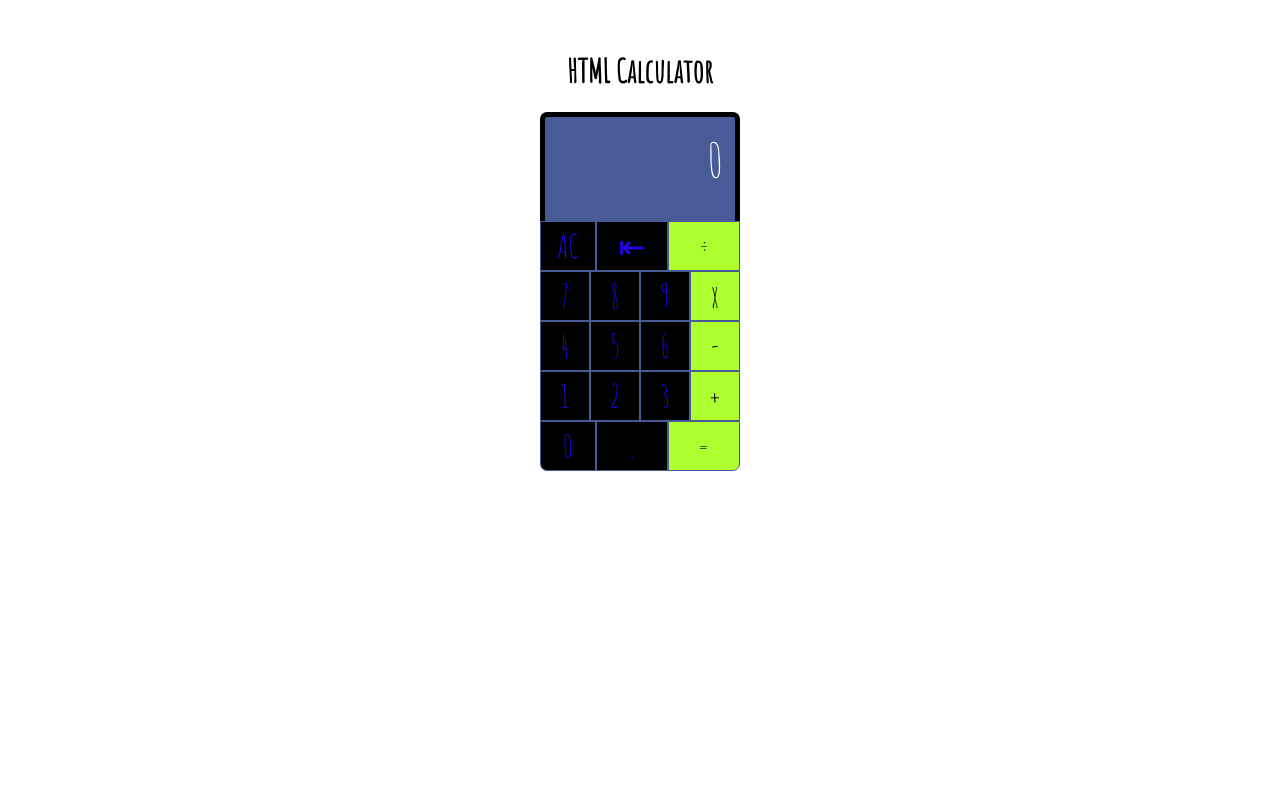
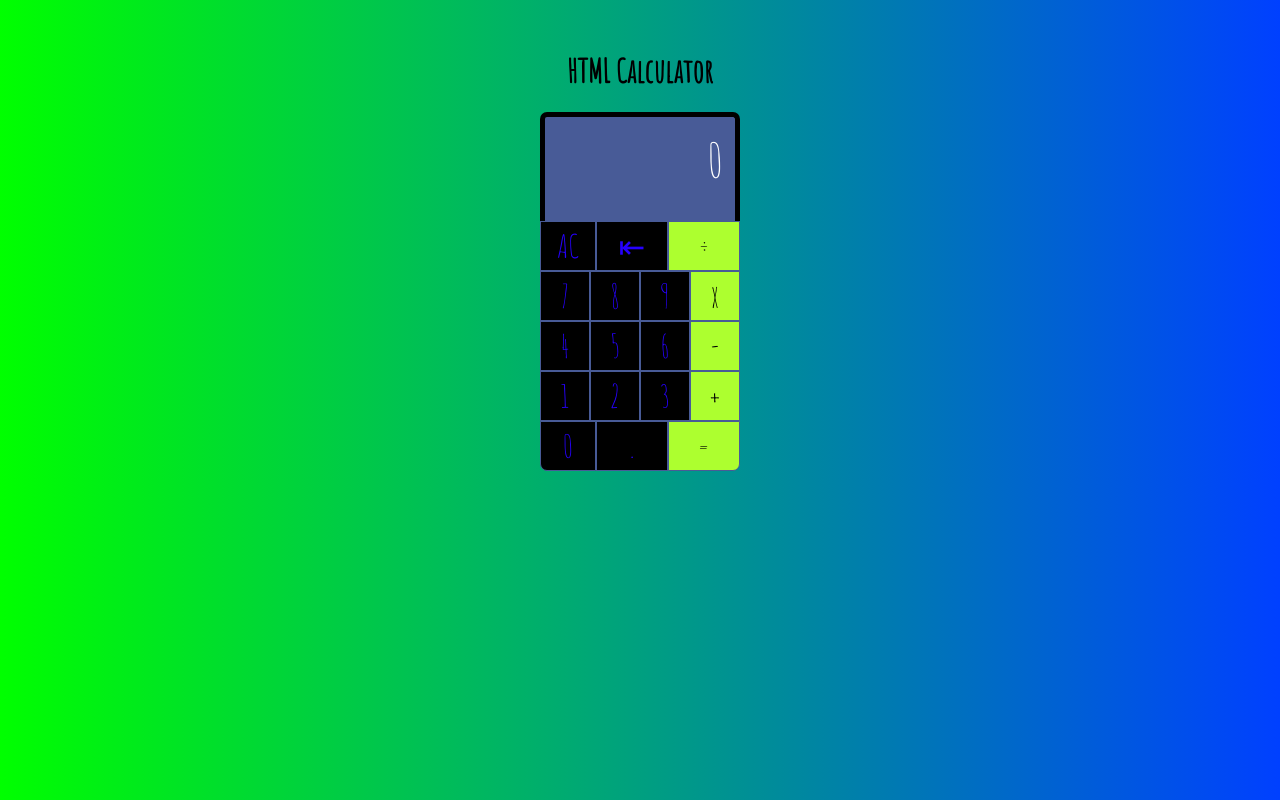
Before and after one commit to WayneMacMavis/calculator, a plain HTML site: page index.html in a window 1280 px wide. Drawn offline with Linux system fonts and the light colour scheme.

Commit message:
background-css

```diff
--- a/style.css
+++ b/style.css
@@ -1,6 +1,7 @@
 @import url('https://fonts.googleapis.com/css2?family=Amatic+SC&display=swap');
 
 body {
+    background: linear-gradient(to right, rgb(0, 255, 0), rgb(0, 64, 255));
     font-family: 'Amatic SC', cursive;
     -webkit-touch-callout: none;
     -webkit-user-select: none;
```
